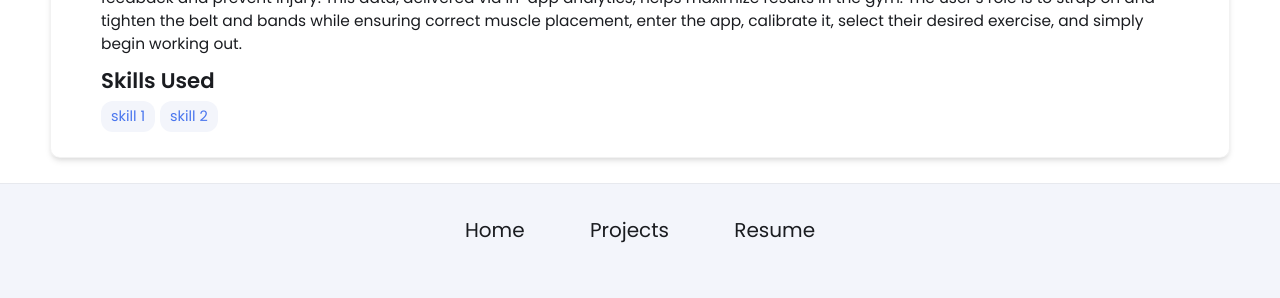
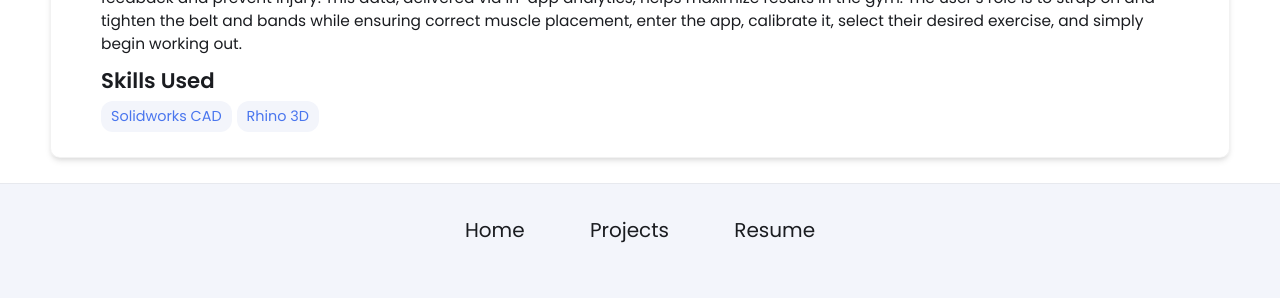
Before and after one commit to kazi-rabbe/kazi-rabbe.github.io, a Jekyll site: the page built from _projects/flex-fitness-system/index.md, in a window 1280 px wide. Shown: the part 648-946 px from the top of the page. Built offline with Jekyll 4.4.1, drawn with Linux system fonts in a browser that asks for light colours.

Commit message:
Update index.md

```diff
--- a/_projects/flex-fitness-system/index.md
+++ b/_projects/flex-fitness-system/index.md
@@ -3,7 +3,7 @@ layout: post
 title: FLEx Fitness System
 description:  FLEx, or the Fitness-Feedback Lifting Experience, is a smart belt and double arm band system tailored for weightlifters. The fitness wearables integrate an array of sensors that identify improper form and insufficient muscle activation to provide real-time correctional haptic feedback and prevent injury. This data, delivered via in-app analytics, helps maximize results in the gym. The user’s role is to strap on and tighten the belt and bands while ensuring correct muscle placement, enter the app, calibrate it, select their desired exercise, and simply begin working out.
 skills:
-- skill 1
-- skill 2
+- Solidworks CAD
+- Rhino 3D
 main-image: /project.webp
 ---
```
